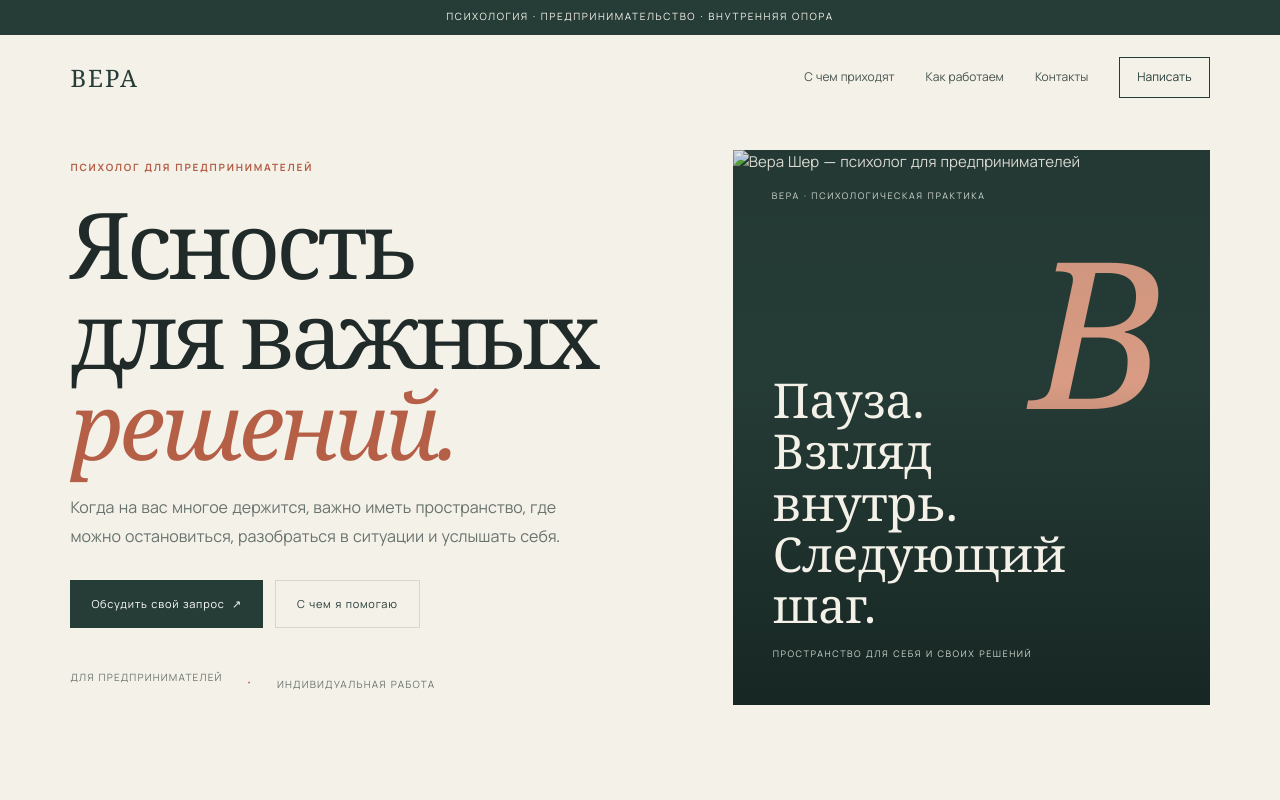
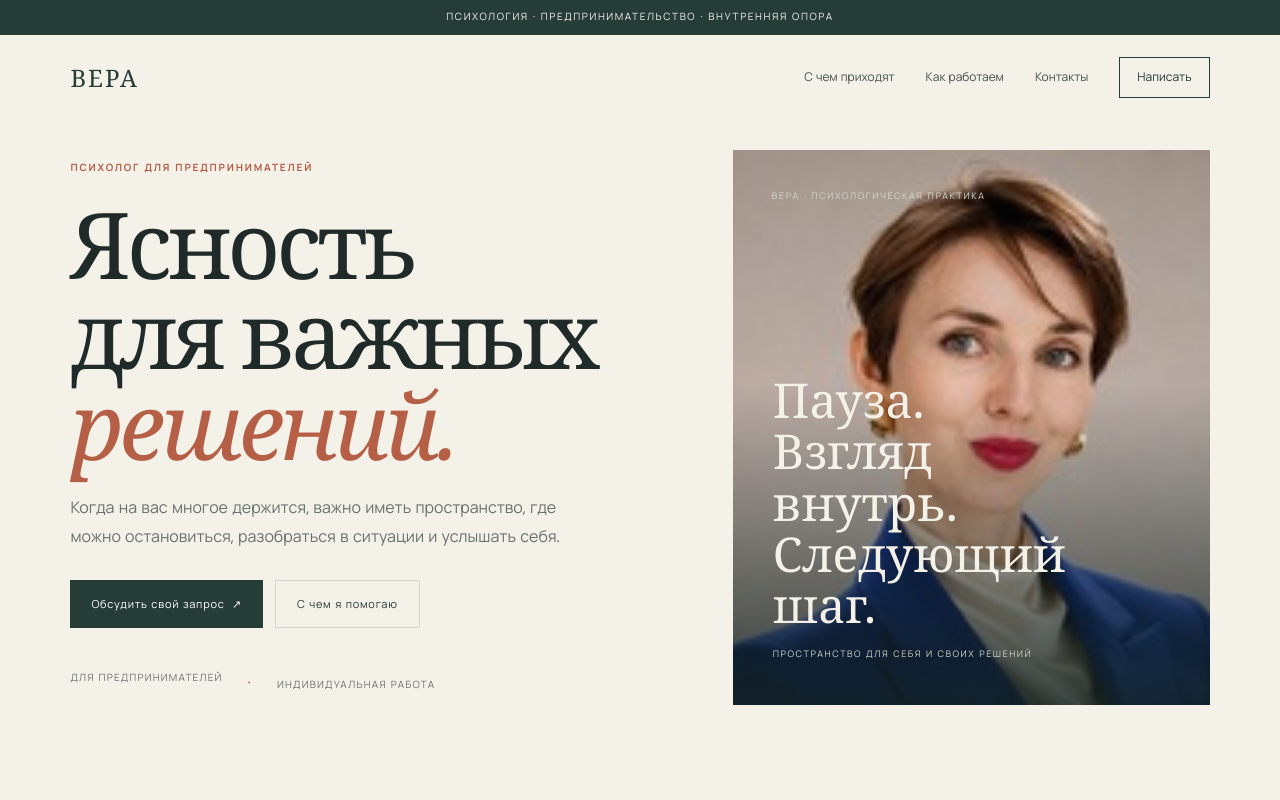
Before and after one commit to elis1980likuy-sketch/vera-sherr-site, a plain HTML site: page index.html in a window 1280 px wide. Shown: the top 800 px of the page. Drawn offline with Linux system fonts and the light colour scheme.

Commit message:
Add files via upload

```diff
--- a/index.html
+++ b/index.html
@@ -37,7 +37,7 @@
       </div>
       <div class="hero-art" role="img" aria-label="Графическая композиция о внутренней опоре и ясности">
         <div class="art-mark" aria-hidden="true">В</div>
-        <img class="portrait" src="assets/vera-sherr.jpg" alt="Вера Шер — психолог для предпринимателей">
+        <img class="portrait" src="vera-sherr.jpg" alt="Вера Шер — психолог для предпринимателей">
         <div class="photo-shade" aria-hidden="true"></div>
         <div class="art-top">Вера · Психологическая практика</div>
         <div class="art-phrase">Пауза.<br>Взгляд внутрь.<br>Следующий шаг.<small>Пространство для себя и своих решений</small></div>
```
